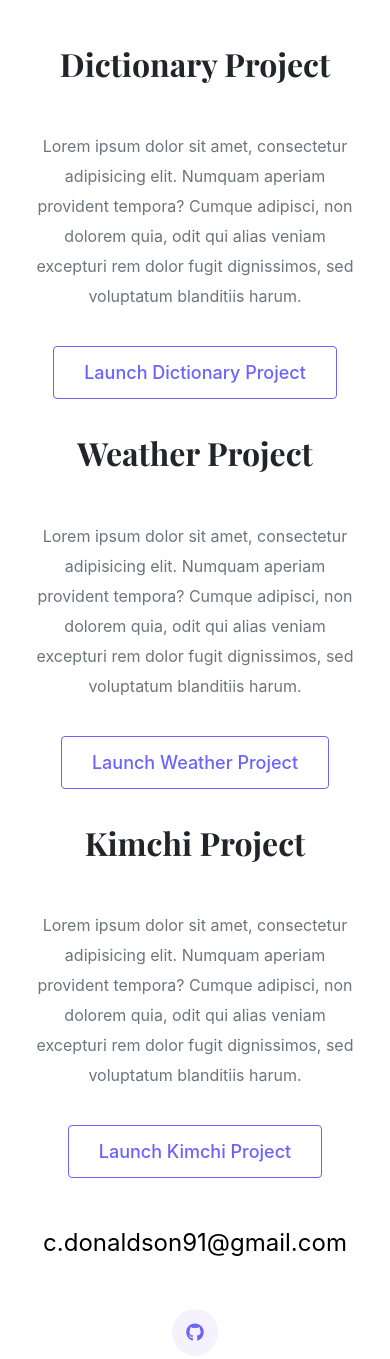
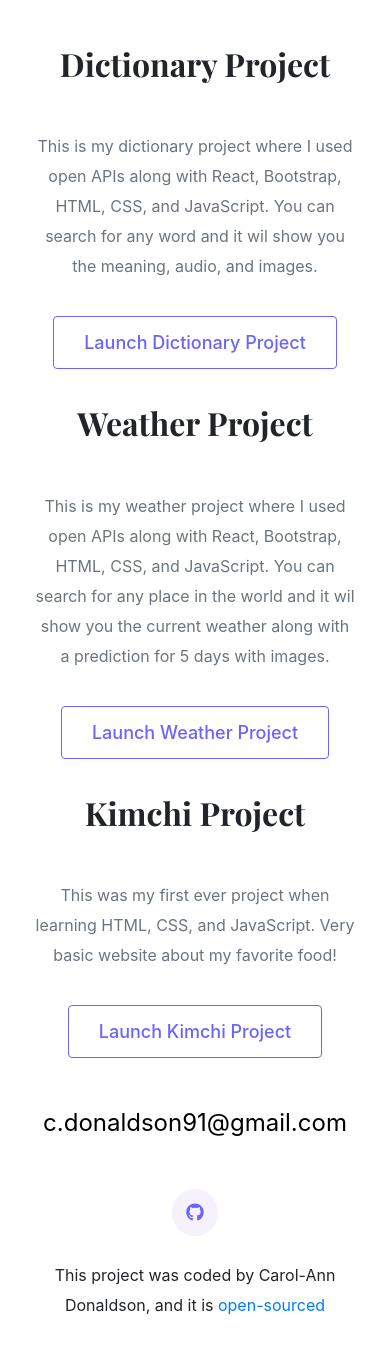
Before and after one commit to cdonal91/multi-page-website-static, a plain HTML site: page index.html in a window 390 px wide. Shown: the part 601-1960 px from the top of the page. Drawn offline with nearby package versions, Linux system fonts and the light colour scheme.

Commit message:
Fixing up SEO and CSS

```diff
--- a/index.html
+++ b/index.html
@@ -103,10 +103,9 @@
           <div class="project-description">
             <h2 class="mb-5">Dictionary Project</h2>
             <p class="mb-5 text-muted">
-              Lorem ipsum dolor sit amet, consectetur adipisicing elit. Numquam
-              aperiam provident tempora? Cumque adipisci, non dolorem quia, odit
-              qui alias veniam excepturi rem dolor fugit dignissimos, sed
-              voluptatum blanditiis harum.
+              This is my dictionary project where I used open APIs along with
+              React, Bootstrap, HTML, CSS, and JavaScript. You can search for
+              any word and it wil show you the meaning, audio, and images.
             </p>
             <a
               href="https://kind-lewin-56e589.netlify.app/"
@@ -122,10 +121,10 @@
           <div class="project-description">
             <h2 class="mb-5">Weather Project</h2>
             <p class="mb-5 text-muted">
-              Lorem ipsum dolor sit amet, consectetur adipisicing elit. Numquam
-              aperiam provident tempora? Cumque adipisci, non dolorem quia, odit
-              qui alias veniam excepturi rem dolor fugit dignissimos, sed
-              voluptatum blanditiis harum.
+              This is my weather project where I used open APIs along with
+              React, Bootstrap, HTML, CSS, and JavaScript. You can search for
+              any place in the world and it wil show you the current weather
+              along with a prediction for 5 days with images.
             </p>
             <a
               href="https://amazing-bartik-465722.netlify.app/"
@@ -155,10 +154,8 @@
           <div class="project-description">
             <h2 class="mb-5">Kimchi Project</h2>
             <p class="mb-5 text-muted">
-              Lorem ipsum dolor sit amet, consectetur adipisicing elit. Numquam
-              aperiam provident tempora? Cumque adipisci, non dolorem quia, odit
-              qui alias veniam excepturi rem dolor fugit dignissimos, sed
-              voluptatum blanditiis harum.
+              This was my first ever project when learning HTML, CSS, and
+              JavaScript. Very basic website about my favorite food!
             </p>
             <a href="#" class="primary-link app-link">Launch Kimchi Project</a>
           </div>
@@ -186,6 +183,14 @@
             <i class="fab fa-github"></i>
           </a>
         </div>
+        <p class="text-center mt-4">
+          This project was coded by Carol-Ann Donaldson, and it is
+          <a
+            href="https://www.github.com/cdonal91/multi-page-website-static"
+            target="_blank"
+            >open-sourced</a
+          >
+        </p>
       </footer>
     </div>
   </body>
--- a/src/app.css
+++ b/src/app.css
@@ -130,7 +130,7 @@ p {
 }
 
 .contact-section {
-  padding: 130px 20px;
+  padding: 100px 20px;
   margin-top: 70px;
   background-color: var(--secondary-color);
   border-radius: 10px;
@@ -141,6 +141,7 @@ p {
   text-align: left;
   font-weight: 650;
 }
+
 .cad-photo {
   border-radius: 12px;
 }
@@ -205,7 +206,7 @@ footer .social-links a:hover {
   background: var(--primary-color);
 }
 
-@media (max-width: 900px) {
+@media (max-width: 990px) {
   h1 {
     font-size: 44px;
     line-height: 56px;
@@ -223,4 +224,8 @@ footer .social-links a:hover {
     padding: 0;
     text-align: center;
   }
+
+  .navbar-nav li {
+    display: none;
+  }
 }
```
Also changed, not shown: about.html (+10 -4 lines), contactme.html (+17 -1 lines), mywork.html (+8 -0 lines).
